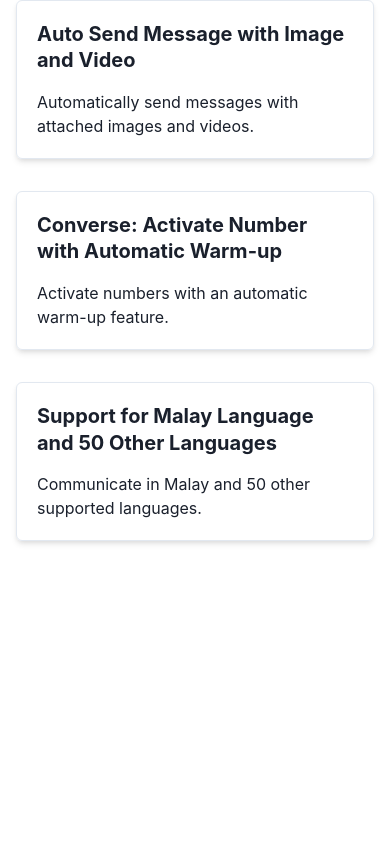
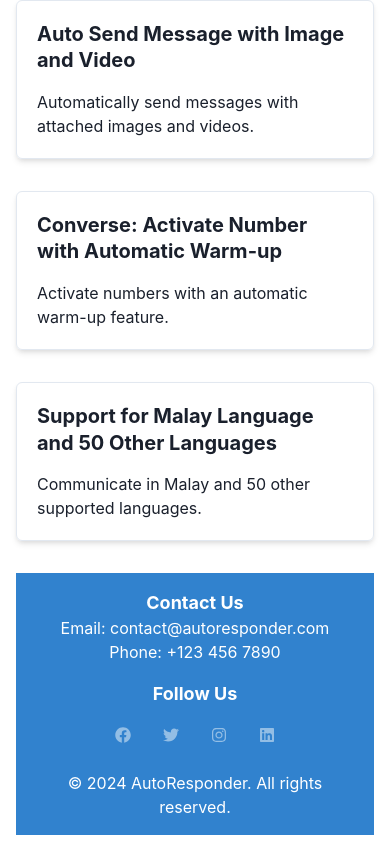
Before and after one commit to GPT-Engineer-App-Dev/autoresponder-bot, a React (Vite) app: page / in a window 390 px wide. Shown: the part 3227-4078 px from the top of the page. Before the commit the page ends 3784 px from the top, so only its background shows below. Built offline with nearby package versions, Linux system fonts and the light colour scheme.

Commit message:
Added a responsive footer to the autoresponder website with contact information, social media links, and a copyright notice.

```diff
--- a/src/pages/Index.jsx
+++ b/src/pages/Index.jsx
@@ -1,5 +1,5 @@
 import { Container, Text, VStack, Box, Heading, Flex, Spacer, Button, IconButton } from "@chakra-ui/react";
-import { FaWhatsapp, FaRobot, FaCog } from "react-icons/fa";
+import { FaWhatsapp, FaRobot, FaCog, FaFacebook, FaTwitter, FaInstagram, FaLinkedin } from "react-icons/fa";
 
 const Index = () => {
   return (
@@ -93,8 +93,37 @@ const Index = () => {
           <Text mt={4}>Communicate in Malay and 50 other supported languages.</Text>
         </Box>
       </VStack>
+      <Footer />
     </Container>
   );
 };
 
+const Footer = () => {
+  return (
+    <Box as="footer" bg="blue.500" color="white" py={4} mt={8}>
+      <Container maxW="container.xl">
+        <Flex direction={{ base: "column", md: "row" }} align="center" justify="space-between">
+          <Box textAlign={{ base: "center", md: "left" }} mb={{ base: 4, md: 0 }}>
+            <Text fontSize="lg" fontWeight="bold">Contact Us</Text>
+            <Text>Email: contact@autoresponder.com</Text>
+            <Text>Phone: +123 456 7890</Text>
+          </Box>
+          <Box textAlign={{ base: "center", md: "left" }} mb={{ base: 4, md: 0 }}>
+            <Text fontSize="lg" fontWeight="bold">Follow Us</Text>
+            <Flex justify={{ base: "center", md: "flex-start" }} mt={2}>
+              <IconButton as="a" href="https://facebook.com" aria-label="Facebook" icon={<FaFacebook />} variant="ghost" colorScheme="whiteAlpha" mx={1} />
+              <IconButton as="a" href="https://twitter.com" aria-label="Twitter" icon={<FaTwitter />} variant="ghost" colorScheme="whiteAlpha" mx={1} />
+              <IconButton as="a" href="https://instagram.com" aria-label="Instagram" icon={<FaInstagram />} variant="ghost" colorScheme="whiteAlpha" mx={1} />
+              <IconButton as="a" href="https://linkedin.com" aria-label="LinkedIn" icon={<FaLinkedin />} variant="ghost" colorScheme="whiteAlpha" mx={1} />
+            </Flex>
+          </Box>
+          <Box textAlign={{ base: "center", md: "right" }}>
+            <Text>&copy; {new Date().getFullYear()} AutoResponder. All rights reserved.</Text>
+          </Box>
+        </Flex>
+      </Container>
+    </Box>
+  );
+};
+
 export default Index;
```
